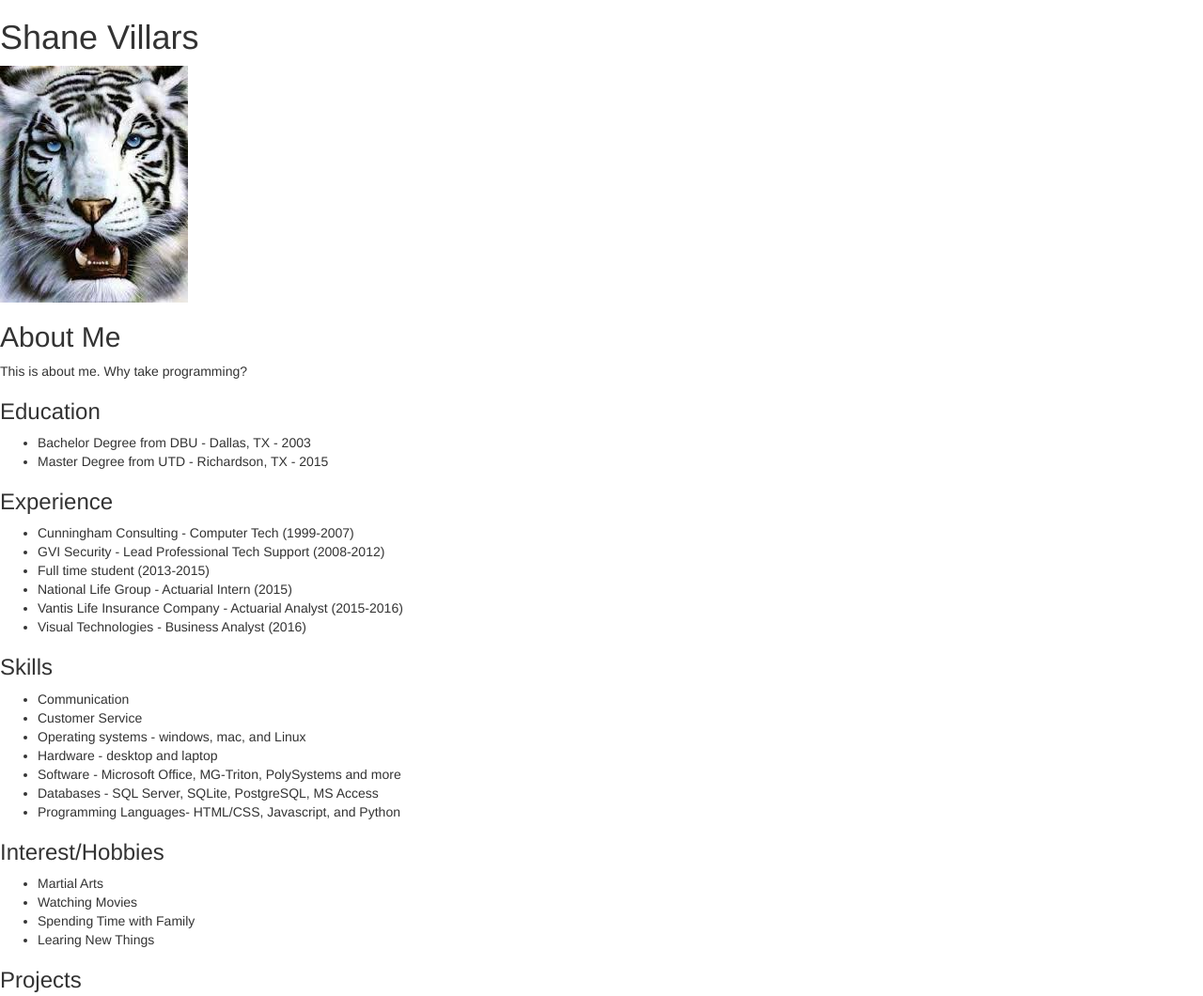
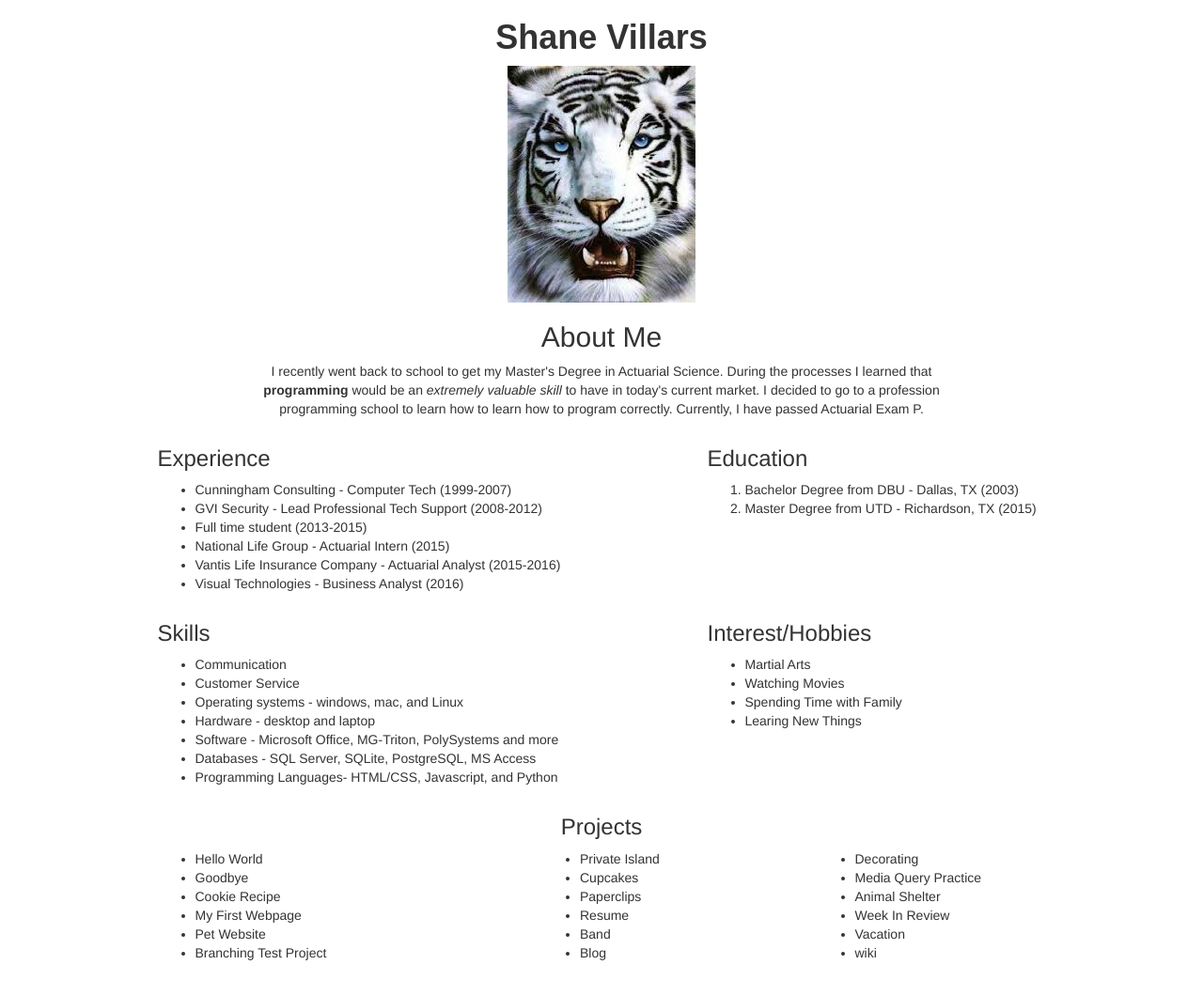
Before and after one commit to svillars/portfolio, a plain HTML site: page index.html in a window 1280 px wide. Shown: the top 1060 px of the page at 94% size. After the commit the page ends 1034 px from the top, so only its background shows below. Drawn offline with nearby package versions, Linux system fonts and the light colour scheme.

Commit message:
It will add css to the page

```diff
--- a/css/styles.css
+++ b/css/styles.css
@@ -0,0 +1,22 @@
+h1 {
+  font-family: sans-serif;
+  font-weight: bold;
+}
+
+.row1 {
+  text-align: center;
+}
+
+.row2 {
+  text-align: center;
+  width: 70%;
+  margin-left: 15%;
+}
+
+.row5 {
+  text-align: center;
+}
+
+.row6-middle {
+  margin-left: 10%;
+}
--- a/index.html
+++ b/index.html
@@ -4,25 +4,33 @@
   <head>
     <meta charset="utf-8">
     <link rel="stylesheet" href="https://maxcdn.bootstrapcdn.com/bootstrap/3.3.7/css/bootstrap.min.css" integrity="sha384-BVYiiSIFeK1dGmJRAkycuHAHRg32OmUcww7on3RYdg4Va+PmSTsz/K68vbdEjh4u" crossorigin="anonymous">
-    <link rel="stylesheet" href="/css/styles.css" type="text/css">
+    <link rel="stylesheet" href="css/styles.css" type="text/css">
     <title>portfolio</title>
   </head>
 
-  <body>
+  <body class="container">
+
+    <div class="row">
+      <div class="col-md-12 row1">
         <h1>Shane Villars</h1>
-    <img src="img/tiger.jpeg" alt="photo of a white tiger"/>
+        <a href="https://en.wikipedia.org/wiki/White_tiger"><img src="img/tiger.jpeg" alt="photo of a white tiger"/></a>
+      </div>
+    </div>
 
+    <div class="row">
+      <div class="col-md-12 row2">
         <h2>About Me</h2>
-    <p>
-      This is about me. Why take programming?
+        <p class="intro">
+          I recently went back to school to get my Master's Degree in Actuarial Science. During the processes I learned that <strong>programming</strong> would be an <em>extremely valuable skill</em> to have in today's current market. I decided to go to a profession programming school to learn how to learn how to program correctly. Currently, I have passed <scan>Actuarial Exam P</scan>.
         </p>
+      </div>
+    </div>
 
-    <h3>Education</h3>
-    <ul>
-      <li>Bachelor Degree from DBU - Dallas, TX - 2003</li>
-      <li>Master Degree from UTD - Richardson, TX - 2015</li>
-    </ul>
+    <div class="row">
 
+      <div class="col-md-1 row3"></div>
+
+      <div class="col-md-5 row3">
         <h3>Experience</h3>
         <ul>
           <li>Cunningham Consulting - Computer Tech (1999-2007)</li>
@@ -32,7 +40,24 @@
           <li>Vantis Life Insurance Company - Actuarial Analyst (2015-2016)</li>
           <li>Visual Technologies - Business Analyst (2016)</li>
         </ul>
+      </div>
 
+      <div class="col-md-1 row3"></div>
+
+      <div class="col-md-5 row3">
+        <h3>Education</h3>
+        <ol>
+          <li>Bachelor Degree from DBU - Dallas, TX (2003)</li>
+          <li>Master Degree from UTD - Richardson, TX (2015)</li>
+        </ol>
+      </div>
+    </div>
+
+    <div class="row">
+
+      <div class="col-md-1 row4"></div>
+
+      <div class="col-md-5 row4">
         <h3>Skills</h3>
         <ul>
           <li>Communication</li>
@@ -43,7 +68,11 @@
           <li>Databases - SQL Server, SQLite, PostgreSQL, MS Access</li>
           <li>Programming Languages- HTML/CSS, Javascript, and Python</li>
         </ul>
+      </div>
 
+      <div class="col-md-1 row4"></div>
+
+      <div class="col-md-5 row4">
         <h3>Interest/Hobbies</h3>
         <ul>
           <li>Martial Arts</li>
@@ -51,8 +80,20 @@
           <li>Spending Time with Family</li>
           <li>Learing New Things</li>
         </ul>
+      </div>
+    </div>
 
+    <div class="row">
+      <div class="col-md-12 row5">
         <h3>Projects</h3>
+      </div>
+    </div>
+
+    <div class="row">
+
+      <div class="col-md-1 row6"></div>
+
+      <div class="col-md-3 row6">
         <ul>
           <li>Hello World</li>
           <li>Goodbye</li>
@@ -60,12 +101,24 @@
           <li>My First Webpage</li>
           <li>Pet Website</li>
           <li>Branching Test Project</li>
+
+        </ul>
+      </div>
+
+      <div class="col-md-3 row6-middle">
+        <ul>
           <li>Private Island</li>
           <li>Cupcakes</li>
           <li>Paperclips</li>
           <li>Resume</li>
           <li>Band</li>
           <li>Blog</li>
+
+        </ul>
+      </div>
+
+      <div class="col-md-3 row6">
+        <ul>
           <li>Decorating</li>
           <li>Media Query Practice</li>
           <li>Animal Shelter</li>
@@ -73,6 +126,10 @@
           <li>Vacation</li>
           <li>wiki</li>
         </ul>
+      </div>
+
+    </div>
 
   </body>
+
 </html>
```
Lines whose indentation alone changed are shown as unchanged.
